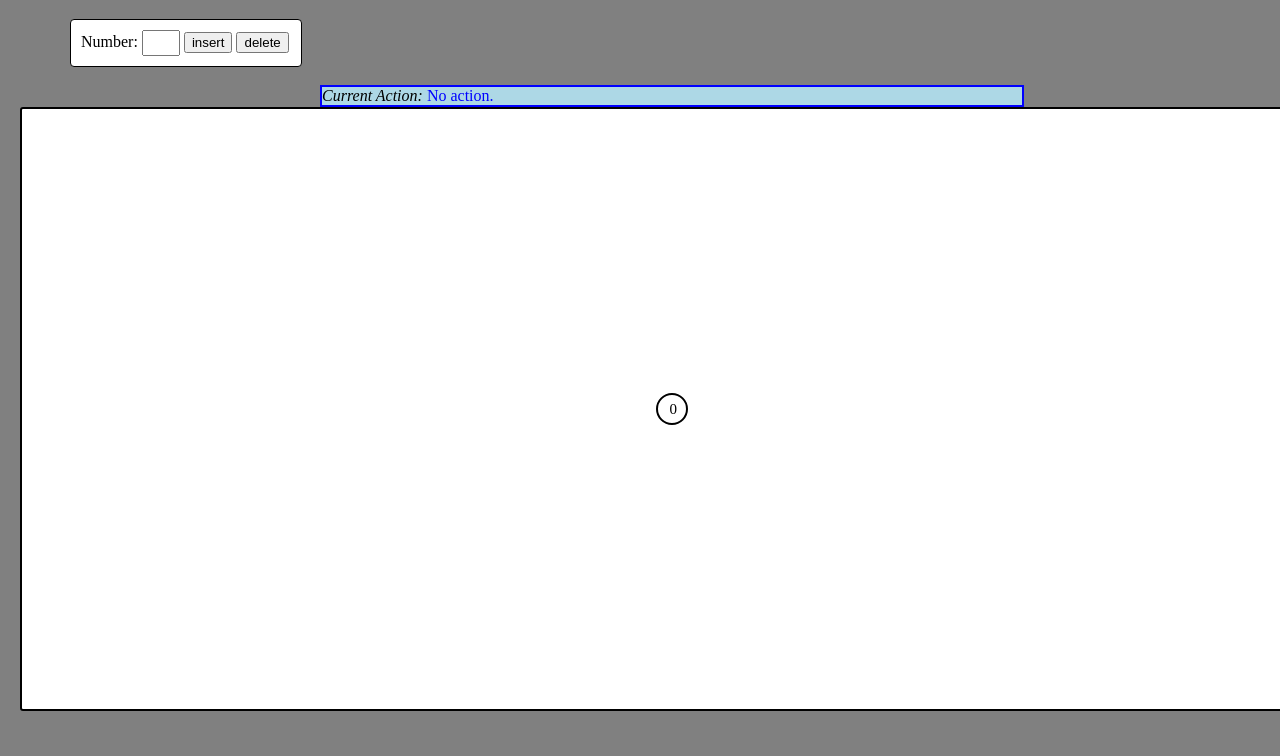
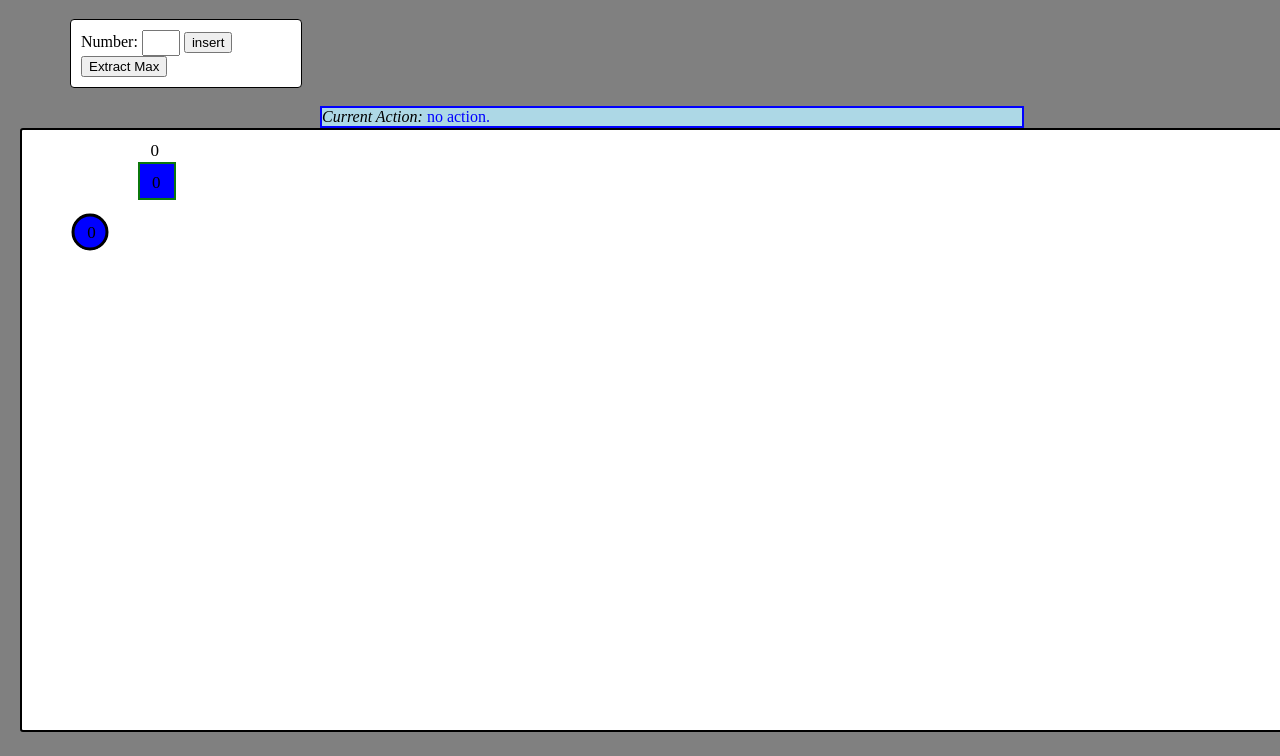
Before and after one commit to ta0a2000t/AlgorithmsVisualizer, a plain HTML site: page maxHeap.html in a window 1280 px wide. Both pictures are taken after a click on the button "insert". Shown: the part 61-817 px from the top of the page. Drawn offline with Linux system fonts and the light colour scheme.

Commit message:
started max heap. added basic functionality.

```diff
--- a/index.html
+++ b/index.html
@@ -23,5 +23,4 @@
       </table>
     </body>
 
-    <script type="module" src="src/index.js"></script>
 </html>
--- a/maxHeap.html
+++ b/maxHeap.html
@@ -5,22 +5,25 @@
 
     <head>
         <meta charset="UTF-8">
-        <title>Max-Heap Visualization</title>
+        <title>Max-Heap</title>
         <link rel="stylesheet" href="style.css">
     </head>
 
 
-    <body>
+    <body id="maxHeap">
         <h1>
           Max-Heap Visualization
         </h1>
         <form>
           <label>Number: <input id="insertInputEl" type="text" maxlength="3"></label>
           <input id="insertButton" type="button" value="insert">
-          <input id="deleteButton" type="button" value="delete">
+          <br>
+          <input id="extractButton" type="button" value="Extract Max">
+
         </form>
 
         <br>
+
         <div id="actionBox">
           Current Action: <div id="actionMessage"> no action. </div>
         </div>
--- a/src/bstScripts/bst.js
+++ b/src/bstScripts/bst.js
@@ -3,16 +3,17 @@ import ContextFunctions from "../contextFunctions.js"
 import ElementsModifier from "../elementsModifier.js"
 import InputHandler from "./inputHandler.js"
 
-// height == 0 when we have one node
 export default class BST {
   constructor(position, nodeSize) {
+
+    //////////////NECESSARY FOR ALL TREES////////////
+
     new InputHandler(this)
 
     this.root = undefined
-    this.position = position
     this.nodeSize = nodeSize
-    this.height = 0
 
+    // these states can differ by tree
     this.STATES = {
       NOACTION: 0,
       INSERT: 1,
@@ -22,6 +23,21 @@ export default class BST {
     }
 
     this.state = this.STATES.NOACTION
+
+    // below used by Node ////
+
+    this.position = position // position of the bottom left leaf node
+
+    // defnies the distance between nodes
+    //distance from parent to child
+    this.levelHeight = this.nodeSize * 2
+    // distance from sibling to sibling
+    this.levelWidth = this.nodeSize * 3
+
+    // above used by Node ////
+
+    ////////////////////////////////////////////////////////////////
+
 
     this.shadedNode = undefined // shade node to visualize insertion/deletion
     this.currInsertVal = undefined
@@ -37,18 +53,9 @@ export default class BST {
     this.toBeDeletedInOrderSuccessor = undefined // in order successor (will be a leaf)
     this.findLeftMostGrandsonNode = undefined // this will be left child (undefined)
 
-
-    // defnies the distance between nodes
-
-    //parent to child
-    this.levelHeight = this.nodeSize * 2
-    // sibling to sibling
-    this.levelWidth = this.nodeSize * 3
-
   }
 
   update(deltaTime) {
-    console.log(this.state)
     if(this.state === this.STATES.INSERT) {
       if(this.doNotUpdate === false) {
         this.insert(this.currInsertVal)
@@ -68,11 +75,7 @@ export default class BST {
           this.state = this.STATES.NOACTION
           if(this.root !== undefined) { // does not run when deleted root and now tree is empty
             this.root.setPositions() // fixes the positions
-            this.height = this.root.getHeight()
-          } else {
-            this.height = 0
           }
-
         } else {
           this.doNotUpdate = false
         }
@@ -120,7 +123,6 @@ export default class BST {
     if(this.root === undefined) {
       ElementsModifier.setActionMessage("Tree is empty. Let " + value + " be the root.")
 
-      this.height = 1
       this.doNotUpdate = true
 
       this.root = new Node(value, {x: this.position.x, y: this.position.y}, this.nodeSize, this)
@@ -226,22 +228,6 @@ export default class BST {
     }
   }
 
-
-  setHeight(k) {
-    this.height = k
-  }
-
-  // used to adjust the positioon of the tree since it moves up and right each time we add a new level
-  moveLeftDown() {
-    this.position.x -= (Math.pow(2, this.height - 3)) * this.levelWidth
-    this.position.y += this.levelHeight
-  }
-  moveRightUp() {
-    console.log(this.height)
-    this.position.x += (Math.pow(2, this.height - 2)) * this.levelWidth
-    this.position.y -= this.levelHeight
-
-  }
 
   static deleteRoot(root, bstTree) {
     let toDelete = root
--- a/src/contextFunctions.js
+++ b/src/contextFunctions.js
@@ -1,5 +1,6 @@
 
 export default class ContextFunctions {
+    static maxCharLength = 3
 
     // x, y is the position of the center of the circle
     static drawCircle(ctx, x, y, radius, fill, stroke, strokeWidth) {
@@ -16,22 +17,82 @@ export default class ContextFunctions {
       }
     }
 
+    static centerText(text, maxCharLength) {
+      // draw text
+
+      while(text.length < maxCharLength) {
+        text = " " + text
+        if(text.length >= maxCharLength) {
+          break
+        }
+        //text = text + " " not working
+      }
+      return text
+    }
+
     // value is an int
     // maxCharLength is the # of chars displayed inside the node
     static drawNode(value, maxCharLength, ctx, x, y, radius, fill, stroke, strokeWidth) {
       ContextFunctions.drawCircle(ctx, x, y, radius, fill, stroke, strokeWidth)
       let innerText = value.toString()
 
-      while(innerText.length < maxCharLength) {
-        innerText = " " + innerText
-        if(innerText.length >= maxCharLength) {
-          break
-        }
-        //innerText = innerText + " "
-      }
+      innerText = ContextFunctions.centerText(innerText, maxCharLength)
+
       // now innerText is of length maxCharLength
       ctx.fillStyle = "black"
       ctx.fillText(innerText, x - radius/1.5, y + radius/3)
 
     }
+
+
+    static drawBox(innerText, ctx, fill, borderColor, borderWidth, x, y, nodeSize) {
+      ctx.beginPath()
+      ctx.rect(x - borderWidth, y - borderWidth, nodeSize + borderWidth * 2, nodeSize + borderWidth * 2);
+      if(borderColor) {
+        ctx.fillStyle = borderColor
+      } else {
+        ctx.fillStyle = "black"
+      }
+      ctx.fill()
+
+      ctx.beginPath()
+      ctx.rect(x, y, nodeSize, nodeSize);
+      if(fill) {
+        ctx.fillStyle = fill
+      } else {
+        ctx.fillStyle = "#bfbaba"
+      }
+      ctx.fill()
+
+
+      innerText = ContextFunctions.centerText(innerText, ContextFunctions.maxCharLength)
+      ctx.fillStyle = "black"
+      ctx.fillText(innerText, x + nodeSize * 0.1, y + nodeSize * 0.7)
+    }
+
+    static drawNodeArray(ctx, fill, borderColor, borderWidth, blueIndex, redIndex, array, x, y, nodeSize) {
+      // draw a box with border
+      for(let i = 0; i < array.length; i += 1) {
+        let node = array[i]
+        let innerText = node.value.toString()
+        let currX = x + (nodeSize + borderWidth) * i
+        let color = fill
+        if(i === blueIndex) {
+          color = "blue"
+        } else if (i === redIndex) {
+          color = "red"
+        }
+        ContextFunctions.drawBox(innerText, ctx, color, borderColor, borderWidth, currX, y, nodeSize)
+
+        let indexText = ContextFunctions.centerText(i.toString(), ContextFunctions.maxCharLength)
+
+        // draw index above box
+        ctx.fillStyle = "black"
+        ctx.fillText(indexText, x + 2 + (nodeSize + borderWidth) * i, y - 8)
+      }
+
+
+    }
+
+
 }
--- a/src/game.js
+++ b/src/game.js
@@ -9,18 +9,19 @@ export default class Game {
     this.gameHeight = gameHeight
     this.nodeSize = nodeSize
 
+    // left-bottom leaf position
     this.treePos = {
-      x: gameWidth / 2,
-      y: gameHeight/ 2 // which is the diameter of node
+      x: this.nodeSize * 2,
+      y: this.nodeSize * 3 // which is the diameter of node
     }
 
     this.algo = undefined
   }
 
   start(algo) {
-    if(algo === Algorithms.bst) {
+    if(algo === Algorithms.algos.bst) {
       this.algo = new BST(this.treePos, this.nodeSize)
-    } else if(algo === Algorithms.maxHeap) {
+    } else if(algo === Algorithms.algos.maxHeap) {
       this.algo = new MaxHeap(this.treePos, this.nodeSize)
     }
   }
--- a/src/index.js
+++ b/src/index.js
@@ -8,15 +8,22 @@ let ctx = canvas.getContext("2d");
 const FPS = 10;
 const GAME_WIDTH = 1300;
 const GAME_HEIGHT = 600;
-const NODE_SIZE = 30 // radius of node
+const NODE_SIZE = 34 // radius of node
 
 canvas.width = GAME_WIDTH;
 canvas.height = GAME_HEIGHT;
-ctx.font = '15px serif';
+ctx.font = '17px serif';
 
 let game = new Game(GAME_WIDTH, GAME_HEIGHT, NODE_SIZE);
 
-game.start(Algorithms.bst);
+let algorithm = undefined
+if(document.body.id === "bst") {
+  algorithm = Algorithms.algos.bst
+} else if(document.body.id === "maxHeap") {
+  algorithm = Algorithms.algos.maxHeap
+}
+
+game.start(algorithm);
 
 let lastTime = 0;
 
--- a/src/maxHeapScripts/inputHandler.js
+++ b/src/maxHeapScripts/inputHandler.js
@@ -2,10 +2,10 @@ export default class InputHandler {
   constructor(maxHeap) {
 
     document.querySelector("#insertButton").addEventListener("click", insertMaxHeap)
-    document.querySelector("#deleteButton").addEventListener("click", deleteMaxHeap)
+    document.querySelector("#extractButton").addEventListener("click", extractMaxHeap)
 
 
-    function insertMaxHeap(value) {
+    function insertMaxHeap() {
       let value = Number(document.getElementById("insertInputEl").value) //parseInt((document.getElementById("insertInputEl")).value)
       if(isNaN(value)) {
         alert("Invalid Input! \nEnter a number")
@@ -16,13 +16,13 @@ export default class InputHandler {
 
     }
 
-    function deleteMaxHeap() {
+    function extractMaxHeap() {
       let value = Number(document.getElementById("insertInputEl").value) //parseInt((document.getElementById("insertInputEl")).value)
       if(isNaN(value)) {
         alert("Invalid Input! \nEnter a number")
       } else {
 
-        maxHeap.delete(value)
+        maxHeap.extract(value)
       }
     }
   }
--- a/src/maxHeapScripts/maxHeap.js
+++ b/src/maxHeapScripts/maxHeap.js
@@ -1,21 +1,156 @@
+import InputHandler from "./inputHandler.js"
+import Node from "../node.js"
+import ContextFunctions from "../contextFunctions.js"
+
+
 export default class MaxHeap {
   constructor(position, nodeSize) {
+
+    //////////////NECESSARY FOR ALL TREES////////////
+
     new InputHandler(this)
 
-    this.positoin = position
+    this.root = undefined
     this.nodeSize = nodeSize
+
+    // these states can differ by tree
     this.STATES = {
       NOACTION: 0,
-      INSERT: 1, // traversing down
-      INSERTING: 2, // at the end (aka now add it)
-      SIFT_UP: 3, // traverse up after insert  (heapify)
+      INSERT: 1, // add it to the end of the array and mark it blue, switch to SIFT_UP state
+      SIFT_UP: 2, // heapify, traverse up, switch to NOACTION state
 
-      DELETE: 4, // mark root red
-      FIND_REPLACEMENT: 5, // finds replacement of the marked root at the leaf
-      DELETING: 6, // replace the value/colors of the leaf and the root
-      SIFT_DOWN: 7
+      EXTRACT: 3, // mark root red, switch to FIND_REPLACEMENT state
+      FIND_REPLACEMENT: 4, // finds replacement of the marked root at the leaf with blue color, and replace the value/colors of the leaf and the root, then switch to DELETING
+      DELETING: 6, // remove the red node, switch to SIFT_DOWN state
+      SIFT_DOWN: 7 // sift the blue node down, switch to NOACTION
     }
 
     this.state = this.STATES.NOACTION
+
+    // below used by Node ////
+
+    this.position = position // position of the bottom left leaf node
+
+    // defnies the distance between nodes
+    //distance from parent to child
+    this.levelHeight = this.nodeSize * 2
+    // distance from sibling to sibling
+    this.levelWidth = this.nodeSize * 3
+
+    // above used by Node ////
+
+    ////////////////////////////////////////////////////////////////
+
+
+    this.array = new Array(0) // root at array[0]
+    this.size = 0
+
+
+    this.doNotUpdate = false
+
+    this.blue = {
+      node: undefined, // for sifting
+      index: undefined
+    }
+
+     // for sifting
+     this.blueNode = undefined
+     this.blueIndex = undefined
+
+    this.redNode = undefined
+    this.redIndex = undefined
   }
+
+  update(deltaTime) {
+    if(this.state === this.STATES.INSERT) {
+      if(this.doNotUpdate === false) {
+
+      } else {
+        this.doNotUpdate = false
+      }
+    } else if(this.state === this.STATES.SIFT_UP) {
+      if(this.doNotUpdate === false) {
+        this.siftUp()
+      } else {
+        this.doNotUpdate = false
+      }
+    }
+
+  }
+
+  draw(ctx) {
+    if(this.root != undefined) {
+      this.root.draw(ctx)
+    }
+    let maxCharLength = 3
+
+    if(this.blueNode !== undefined) {
+      let node = this.blueNode
+      let color = "blue"
+      ContextFunctions.drawNode(node.value, maxCharLength, ctx, node.position.x, node.position.y, this.nodeSize/2,  color, "black", 3)
+    }
+    if(this.redNode !== undefined) {
+      let node = this.redNode
+      let color = "red"
+      ContextFunctions.drawNode(node.value, maxCharLength, ctx, node.position.x, node.position.y, this.nodeSize/2,  color, "black", 3)
+    }
+    ContextFunctions.drawNodeArray(ctx, "#e9f0e9", "#0b780b", 2, this.blueIndex, this.redIndex, this.array, this.position.x + 50, this.position.y - this.nodeSize * 2, this.nodeSize)
+  }
+
+  insert(value) {
+
+
+    if(this.size === 0) {
+      let newNode = new Node(value, {x: this.position.x, y: this.position.y}, this.nodeSize, this)
+
+      this.array.push(newNode)
+      this.root = newNode
+      this.setBlue(newNode, this.size)
+      this.size += 1
+
+    } else {
+
+      let newNode = new Node(value, {x: undefined, y:undefined}, this.nodeSize, this)
+
+      // 2i + 1 left child ,,,,,2i + 2 right child
+      let index = this.size
+      this.array[index] = newNode
+
+      if(index % 2 === 0) { // inserting as right child
+        let parentIndex = (index - 2) / 2
+        let parentNode = this.array[parentIndex]
+        parentNode.right = newNode
+
+      } else { // inserting as left child
+        let parentIndex = (index - 1) / 2
+        let parentNode = this.array[parentIndex]
+        parentNode.setLeft(newNode)
+      }
+      this.setBlue(newNode, this.size)
+      this.size += 1
+      this.root.setPositions()
+    }
+
+    this.state = this.STATES.SIFT_UP
+  }
+
+  siftUp() {
+
+  }
+
+
+  extract() {}
+
+  setRed(node, index) {
+    this.redNode = node
+    this.redIndex = index
+  }
+
+  setBlue(node, index) {
+    this.blueNode = node
+    this.blueIndex = index
+  }
+
+
+
 }
--- a/src/node.js
+++ b/src/node.js
@@ -8,7 +8,6 @@ export default class Node {
     this.position = position
     this.nodeSize = nodeSize
     this.tree = tree
-    this.count = 1; // number of nodes in subtree
 
     this.parent = undefined
   }
@@ -73,8 +72,6 @@ export default class Node {
     let insertLeft = false
 
     while(curr !== undefined) {
-      curr.count += 1 // since we will insert this below this node
-
       prev = curr
       if(value < curr.value) {
         insertLeft = true
```
Also changed, not shown: bst.html (+4 -4 lines), src/tree.js (added, +12 -0 lines).
